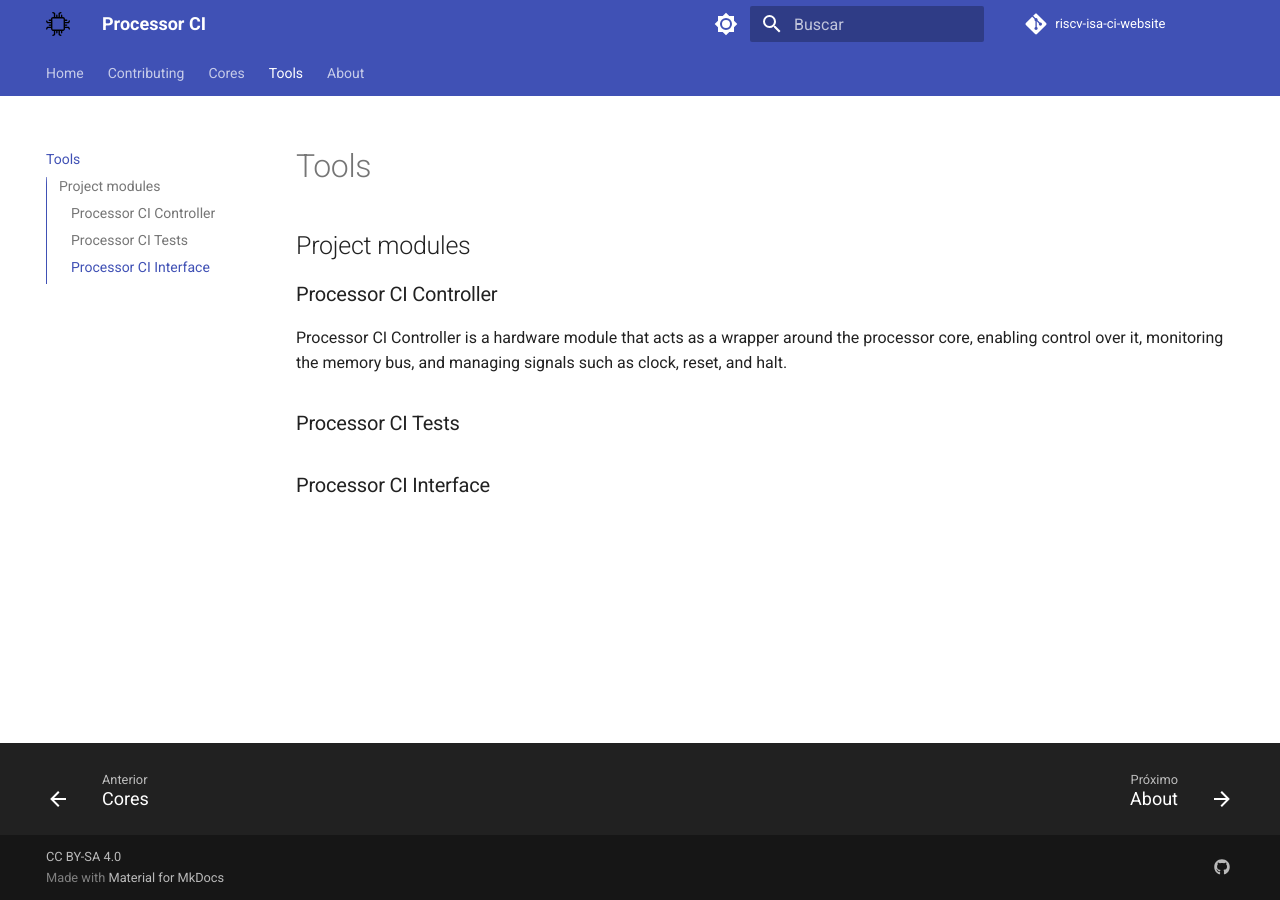
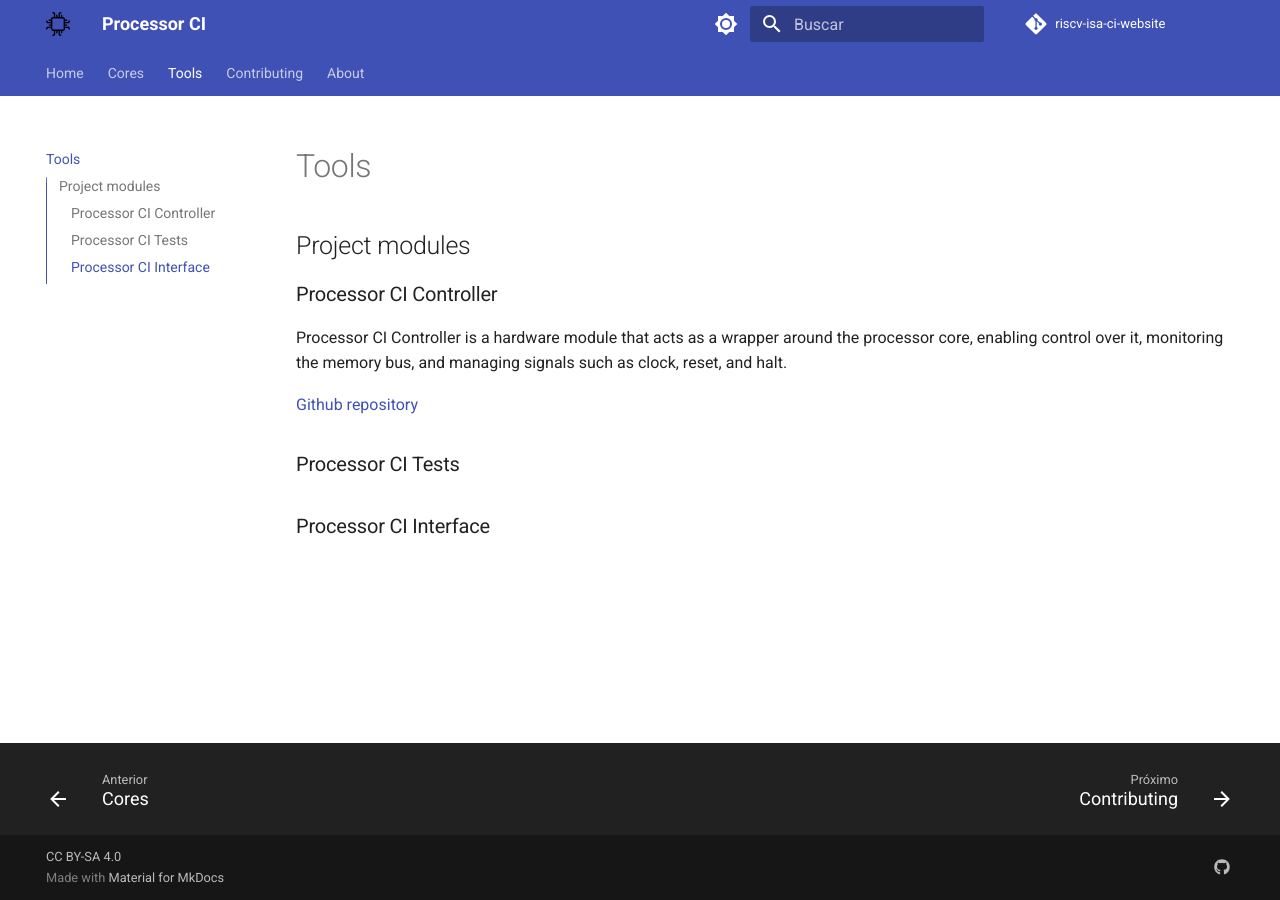
Before and after one commit to LSC-Unicamp/processor-ci-website, an MkDocs documentation site: the page built from docs/tools.md, in a window 1280 px wide. Built offline with MkDocs 1.6.1 and Material for MkDocs 9.7.7, drawn with Linux system fonts in a browser that asks for light colours; comment, search, counter and statistics services are not loaded.

Commit message:
Alterando ordem das paginas na NAV

```diff
--- a/docs/tools.md
+++ b/docs/tools.md
@@ -6,6 +6,8 @@
 
 Processor CI Controller is a hardware module that acts as a wrapper around the processor core, enabling control over it, monitoring the memory bus, and managing signals such as clock, reset, and halt.
 
+[Github repository](https://github.com/LSC-Unicamp/riscv-isa-ci-controller)
+
 ### Processor CI Tests
 
 ### Processor CI Interface
--- a/mkdocs.yml
+++ b/mkdocs.yml
@@ -65,7 +65,7 @@ plugins:
   # - autolinks
 nav:
   - Home : index.md
-  - Contributing : contributing.md
   - Cores: cores.md
   - Tools: tools.md
+  - Contributing: contributing.md
   - About : about.md
```
